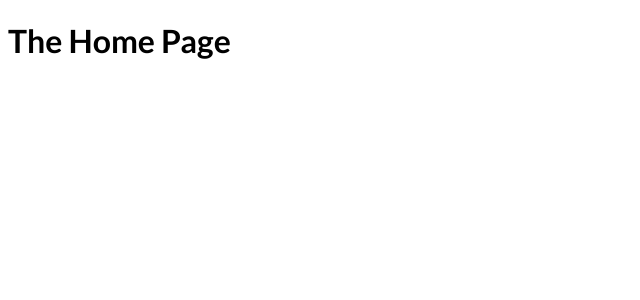
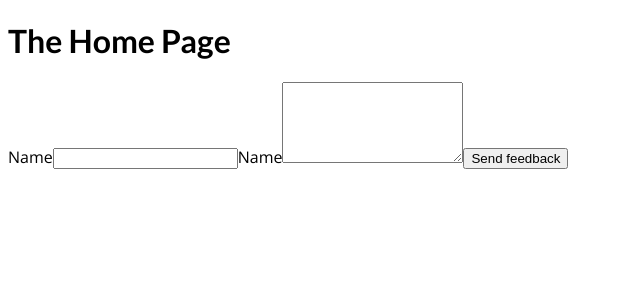
Before and after one commit to OwaisAlam019/nextjs-course, a Next.js app: page / in a window 1280 px wide. Shown: the top 300 px of the page, without its empty margins (0-640 px from the left). Built offline with nearby package versions, Linux system fonts and the light colour scheme.

Commit message:
feedback route -section 7

```diff
--- /dev/null
+++ b/data/feedback.json
@@ -0,0 +1 @@
+[{"id":"2023-02-02T07:46:42.118Z","email":"owaisalam019@gmail.com","feedback":"fds"}]
--- /dev/null
+++ b/pages/api/feedback.js
@@ -0,0 +1,27 @@
+import fs from 'fs'
+import path from 'path'
+async function handler(req,res){
+console.log(req,"request ........");
+    if(req.method =="POST"){
+        const email = req.body.email
+        const feedback = req.body.text
+
+        const newFeedback ={
+            id: new Date().toISOString(),
+            email:email,
+            feedback:feedback
+        }
+
+        const storagePath = path.join(process.cwd() ,'data','feedback.json')
+        const fileData = fs.readFileSync(storagePath,'utf-8')
+        const data = JSON.parse(fileData)
+        data.push(newFeedback)
+        fs.writeFileSync(storagePath,JSON.stringify(data))
+
+        res.status(201).json({message:"success",feedback:newFeedback})
+    }else{
+        res.status(201).json({message:"working"})
+
+    }
+}
+export default handler
--- a/pages/index.js
+++ b/pages/index.js
@@ -1,7 +1,43 @@
+import { useRef } from "react";
+
 function HomePage() {
+const emailInputRef = useRef()
+const feedbackInputRef = useRef()
+
+async function submitHandler(event){
+  event.preventDefault()
+  const email = emailInputRef.current.value
+  const feedbackText = feedbackInputRef.current.value
+  const body ={
+    email:email,
+    text:feedbackText
+  }
+ const  response = await fetch('http://localhost:3000/api/feedback',
+  {
+    method:"POST",
+    body:JSON.stringify(body),
+    headers:{
+      "Content-type":"Application/json"
+    }
+
+  })
+console.log(response,"submitted");
+
+}
+
   return (
     <div>
       <h1>The Home Page</h1>
+      <form onSubmit={submitHandler}>
+        <label htmlFor="email">Name</label>
+        <input type="email" id="email" ref={emailInputRef} />
+        <label htmlFor="feedback">Name</label>
+        <textarea type="email" id="feedback" ref={feedbackInputRef} rows={5}>
+        </textarea>
+        <button>
+          Send feedback
+        </button>
+      </form>
     </div>
   );
 }
```
